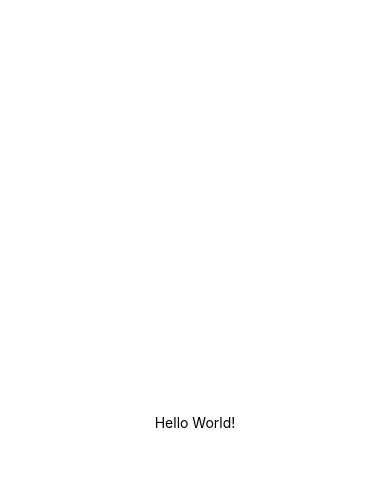
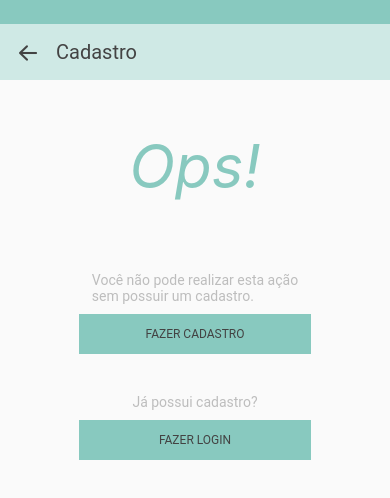
Before and after one commit to oseias-romeiro/MeauApp, a React Native app in the folder DevAppProject/: screen / in a window 390 px wide. Shown: the top 498 px of the page. Built offline with nearby package versions, Linux system fonts and the light colour scheme.

Commit message:
tela de cadastro

```diff
--- a/DevAppProject/App.js
+++ b/DevAppProject/App.js
@@ -1,10 +1,15 @@
 import { StatusBar } from 'expo-status-bar';
-import { StyleSheet, Text, View } from 'react-native';
+import { StyleSheet, View } from 'react-native';
+
+import Header from './components/header';
+import Cadastro from './components/cadastro';
+
 
 export default function App() {
   return (
     <View style={styles.container}>
-      <Text>Hello World!</Text>
+      <Header />
+      <Cadastro />
       <StatusBar style="auto" />
     </View>
   );
@@ -13,8 +18,7 @@ export default function App() {
 const styles = StyleSheet.create({
   container: {
     flex: 1,
-    backgroundColor: '#fff',
-    alignItems: 'center',
-    justifyContent: 'center',
+    backgroundColor: '#FAFAFA',
+    minHeight: 360,
   },
 });
--- /dev/null
+++ b/DevAppProject/components/cadastro.js
@@ -0,0 +1,56 @@
+import { TouchableOpacity, StyleSheet, Text, View } from 'react-native';
+
+const Cadastro = () => {
+  return (
+    <View style={styles.content}>
+      <Text style={styles.ops}>Ops!</Text>
+      <Text style={styles.textContent}>
+        Você não pode realizar esta ação{"\n"}
+        sem possuir um cadastro.
+      </Text>
+      <TouchableOpacity style={styles.btnContainer}>
+        <Text style={styles.btnText}>FAZER CADASTRO</Text>
+      </TouchableOpacity>
+      <Text style={styles.textContent}>Já possui cadastro?</Text>
+      <TouchableOpacity style={styles.btnContainer}>
+        <Text style={styles.btnText}>FAZER LOGIN</Text>
+      </TouchableOpacity>
+    </View>
+  );
+};
+
+
+const styles = StyleSheet.create({
+  content: {
+    alignItems: 'center',
+    textAlign: 'center',
+  },
+  ops: {
+    fontSize: 60,
+    fontStyle: 'italic',
+    paddingTop: 50,
+    marginBottom: 30,
+    color: '#88C9BF',
+  },
+  btnContainer: {
+    backgroundColor: '#88C9BF',
+    minWidth: 232,
+    minHeight: 40,
+  },
+  btnText: {
+    color: '#434343',
+    textAlign: 'center',
+    paddingTop: 13,
+    fontFamily: 'Roboto',
+    fontSize: 12,
+  },
+  textContent: {
+    marginBottom: 10,
+    marginTop: 40,
+    color: '#BDBDBD',
+    fontFamily: 'Roboto',
+    fontSize: 14,
+  },
+});
+
+export default Cadastro;
--- /dev/null
+++ b/DevAppProject/components/header.js
@@ -0,0 +1,41 @@
+
+import { TouchableOpacity, StyleSheet, Text, View } from 'react-native';
+import { Icon } from 'react-native-elements'
+
+const Header = () => {
+    return (
+        <>
+            <View style={ styles.topBar }></View>
+            <View style={ styles.menuBar }>
+                <TouchableOpacity style={ styles.menuIcon }>
+                    <Icon name='arrowleft' type='antdesign' color='#434343'/>
+                </TouchableOpacity>
+                <Text style={ styles.menuBarText }>Cadastro</Text>
+            </View>
+        </>
+      );
+};
+
+const styles = StyleSheet.create({
+    topBar: {
+        backgroundColor: '#88C9BF',
+        height: 24,
+    },
+    menuBar: {
+        backgroundColor: '#CFE9E5',
+        minHeight: 56,
+        flexDirection: 'row',
+        paddingTop: 16,
+    },
+    menuBarText: {
+        color: '#434343',
+        fontFamily: 'Roboto',
+        fontSize: 20,
+    },
+    menuIcon: {
+        marginRight: 16,
+        marginLeft: 16,
+    },
+});
+
+export default Header;
--- a/DevAppProject/package.json
+++ b/DevAppProject/package.json
@@ -9,10 +9,14 @@
     "web": "expo start --web"
   },
   "dependencies": {
+    "@expo/webpack-config": "^19.0.0",
     "expo": "~49.0.11",
     "expo-status-bar": "~1.6.0",
     "react": "18.2.0",
-    "react-native": "0.72.4"
+    "react-dom": "18.2.0",
+    "react-native": "0.72.4",
+    "react-native-elements": "^3.4.3",
+    "react-native-web": "~0.19.6"
   },
   "devDependencies": {
     "@babel/core": "^7.20.0"
```
Also changed, not shown: 1 other file (tests, documents, lock files or other folders).
